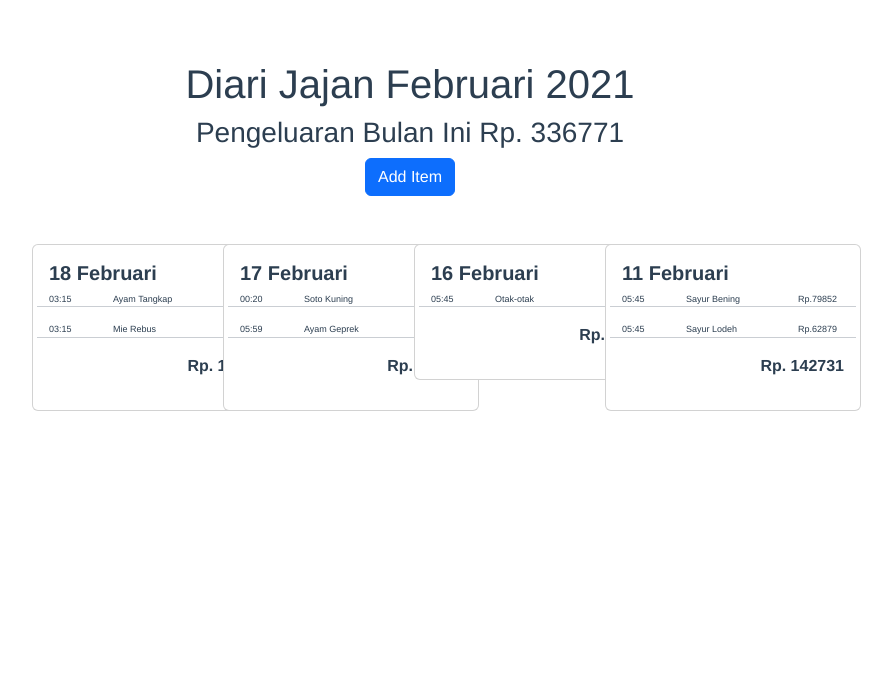
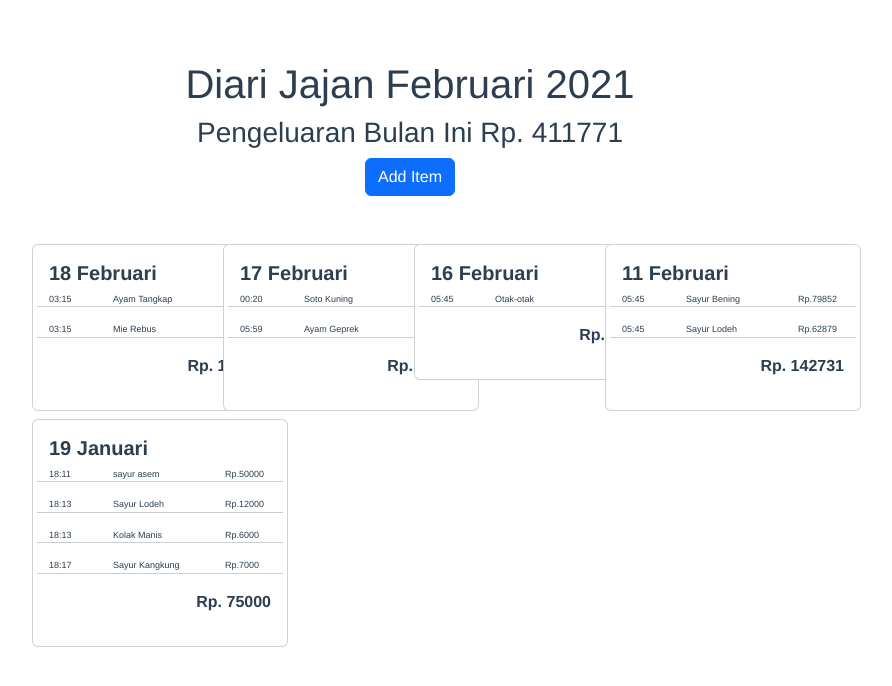
Before and after one commit to rizkybor/Diary-Jajan, a Vue app in the folder diary/: page /#/ in a window 1280 px wide. Shown: the top 686 px of the page, without its empty margins (230-1122 px from the left). Built offline with nearby package versions, Linux system fonts and the light colour scheme; data requests are answered from the project's data file.

Commit message:
update method post

```diff
--- a/diary/db.json
+++ b/diary/db.json
@@ -2,45 +2,73 @@
   "items": [
     {
       "jam": "03:15",
-            "tanggal":"18 Februari 2021",
-            "nama":"Ayam Tangkap",
-            "pengeluaraan":77249
+      "tanggal": "18 Februari 2021",
+      "nama": "Ayam Tangkap",
+      "pengeluaraan": 77249
     },
     {
       "jam": "03:15",
-            "tanggal":"18 Februari 2021",
-            "nama":"Mie Rebus",
-            "pengeluaraan":32154
+      "tanggal": "18 Februari 2021",
+      "nama": "Mie Rebus",
+      "pengeluaraan": 32154
     },
     {
       "jam": "00:20",
-            "tanggal":"17 Februari 2021",
-            "nama":"Soto Kuning",
-            "pengeluaraan":34992
+      "tanggal": "17 Februari 2021",
+      "nama": "Soto Kuning",
+      "pengeluaraan": 34992
     },
     {
       "jam": "05:59",
-            "tanggal":"17 Februari 2021",
-            "nama":"Ayam Geprek",
-            "pengeluaraan":37674
+      "tanggal": "17 Februari 2021",
+      "nama": "Ayam Geprek",
+      "pengeluaraan": 37674
     },
     {
       "jam": "05:45",
-            "tanggal":"16 Februari 2021",
-            "nama":"Otak-otak",
-            "pengeluaraan":11971
+      "tanggal": "16 Februari 2021",
+      "nama": "Otak-otak",
+      "pengeluaraan": 11971
     },
     {
       "jam": "05:45",
-            "tanggal":"11 Februari 2021",
-            "nama":"Sayur Bening",
-            "pengeluaraan":79852
+      "tanggal": "11 Februari 2021",
+      "nama": "Sayur Bening",
+      "pengeluaraan": 79852
     },
     {
       "jam": "05:45",
-            "tanggal":"11 Februari 2021",
-            "nama":"Sayur Lodeh",
-            "pengeluaraan":62879
+      "tanggal": "11 Februari 2021",
+      "nama": "Sayur Lodeh",
+      "pengeluaraan": 62879
+    },
+    {
+      "jam": "18:11",
+      "tanggal": "19 Januari 2023",
+      "nama": "sayur asem",
+      "pengeluaraan": 50000,
+      "id": 1674126710837
+    },
+    {
+      "jam": "18:13",
+      "tanggal": "19 Januari 2023",
+      "nama": "Sayur Lodeh",
+      "pengeluaraan": 12000,
+      "id": 1674126801941
+    },
+    {
+      "jam": "18:13",
+      "tanggal": "19 Januari 2023",
+      "nama": "Kolak Manis",
+      "pengeluaraan": 6000,
+      "id": 1674126879381
+    },
+    {
+      "jam": "18:17",
+      "tanggal": "19 Januari 2023",
+      "nama": "Sayur Kangkung",
+      "pengeluaraan": 7000,
+      "id": 1674127087366
     }
   ]
 }
--- a/diary/src/store/index.js
+++ b/diary/src/store/index.js
@@ -18,12 +18,7 @@ const store = createStore({
       state.subTotal = payload;
     },
     ADD_DATA(state, payload) {
-      let data = state.dataListing;
-      let newData = payload;
-      let key = newData.tanggal;
-      var newArray = data[key] ? [...data[key], newData] : [newData];
-      Object.assign(data, { [key]: newArray });
-      state.dataListing = data;
+      state.dataListing = payload;
     },
   },
   actions: {
@@ -46,8 +41,16 @@ const store = createStore({
     async getCalc(commit, payload) {
       store.commit("SET_SUBTOTAL", payload);
     },
-    addData({ commit }, payload) {
-      commit("ADD_DATA", payload);
+    async addData({ commit }, payload) {
+      payload.id = Date.now();
+      axios
+        .post("http://localhost:3000/items", payload)
+        .then((response) => {
+          commit("ADD_DATA", response.data);
+        })
+        .catch((error) => {
+          console.log(error);
+        });
     },
   },
 });
--- a/diary/src/views/Home.vue
+++ b/diary/src/views/Home.vue
@@ -73,6 +73,7 @@ export default {
     await this.getData
   },
   mounted(){
+    this.getData
     var splitDate = this.formData.tanggal.split("/");
     var newDate = splitDate[1] + "/" + splitDate[0] + "/" + splitDate[2];
     var convertedDate = new Date(newDate);
```
Lines whose indentation alone changed are shown as unchanged.
